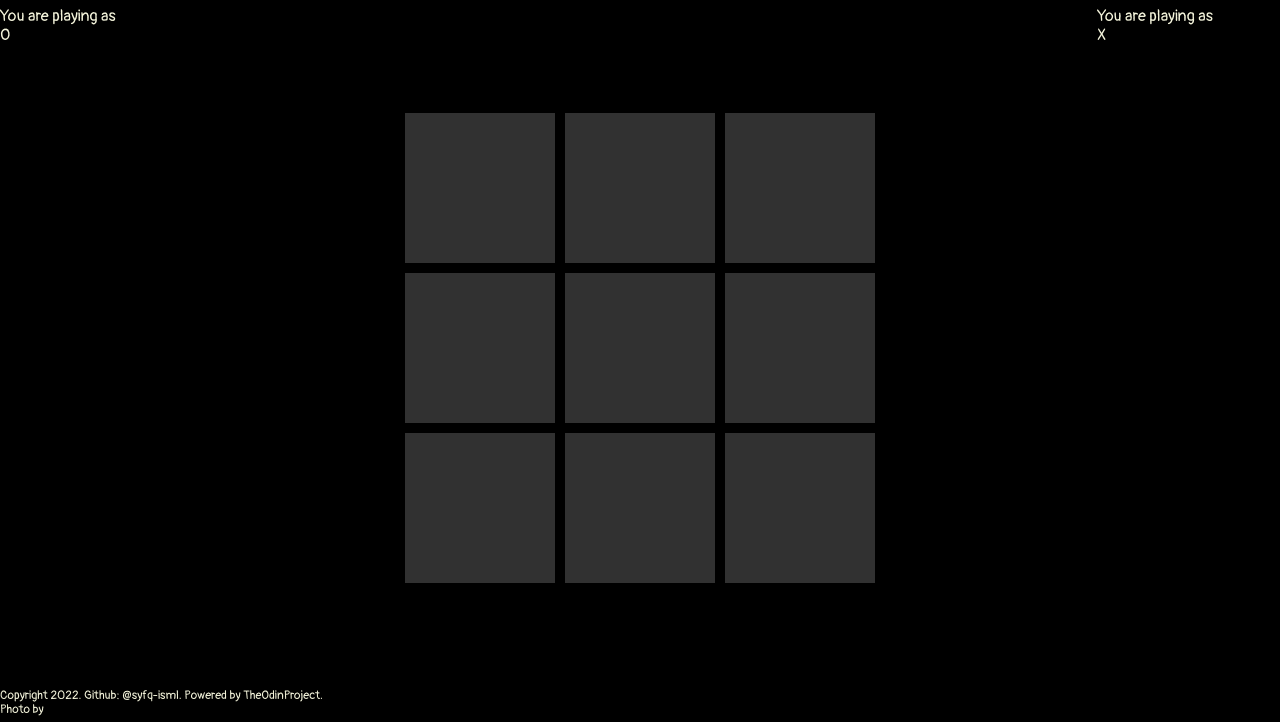
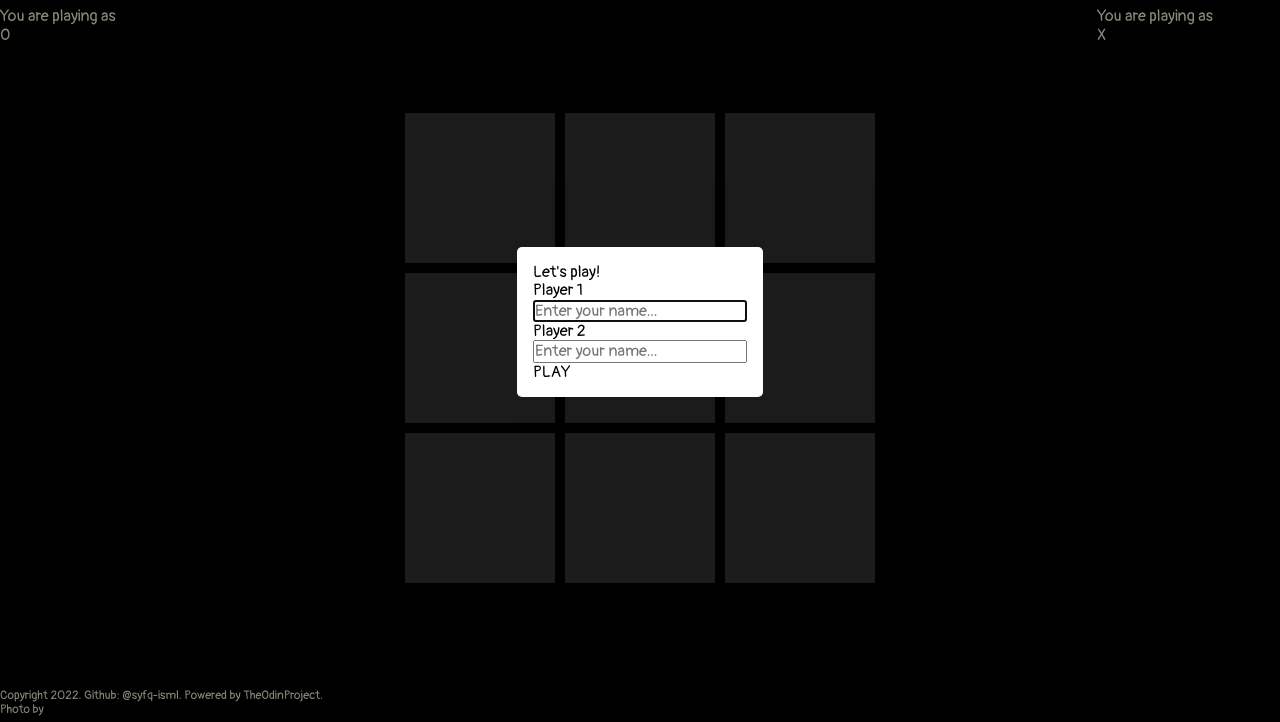
Before and after one commit to syfq-isml/odin-tictactoe, a plain HTML site: page index.html in a window 1280 px wide. Shown: the part 78-800 px from the top of the page. Drawn offline with Linux system fonts and the light colour scheme.

Commit message:
add styling to start screen modal

```diff
--- a/index.html
+++ b/index.html
@@ -43,7 +43,13 @@
 
             <dialog class="start-screen">
                 <p>Let's play!</p>
-                <button type="button">PLAY</button>
+                <form id="playerInfo" action="dialog">
+                    <label for="player1-name">Player 1</label>
+                    <input type="text" id="player1-name" placeholder="Enter your name...">
+                    <label for="player2-name">Player 2</label>
+                    <input type="text" placeholder="Enter your name...">
+                </form>
+                <button type="button" form="playerInfo">PLAY</button>
             </dialog>
             <dialog class="win-screen">
                 <p>You win!</p>
--- a/script.js
+++ b/script.js
@@ -1,3 +1,8 @@
+const startScreen = document.querySelector('.start-screen');
+startScreen.showModal();
+
+
+
 
 const playerFactory = function(mark) {
 
@@ -47,17 +52,65 @@ const gameBoard = (function() {
 
     };
 
-
+    return { array, currentPlayer };
 
 })();
 
+let arai = [ [1,2,3], [3,4,5], [6,7,8]];
 
+console.log(arai[0]);
+console.log(arai[1][0]);
 
 
 const game = (function() {
 
     //check win
+        // check array of gameboard
+        // if index of 'x' is at 0,1,2, its a win
+        // let xIndex =[];
 
+
+        // array.forEach((mark, index) => {
+
+        //     if (array[index] === mark) {
+
+        //     if (xIndex.includes(`${index}`) continue;
+        //     xIndex.push('${index}');
+        //     }};
+
+        //     we sort
+
+
+        //     xIndex.sort()
+        //     let counter;
+        //     sortedXIndex.forEach((item, index)=>
+
+        //         for (let i = 0; i < winning.length; i++) {
+        //             for (let j = 0; j < 3; j++) {
+        //                 if (sortedXIndex[index] === winning[0][0]) {
+        //                 counter++
+        //             } else { continue; }
+
+        //             if (counter === 3) break;
+        //             }
+
+        //             }
+
+
+        //     )
+        //     }
+        //     if yes 3 times then its a win
+
+
+        //         if yes then is
+
+
+
+
+                //map index into another array
+
+
+    let winningIndexArray = []
 
 
 })();
--- a/style.css
+++ b/style.css
@@ -6,7 +6,7 @@ body {
     color: beige;
 }
 
-* {
+*:not(dialog){
     margin: 0;
     padding: 0;
 }
@@ -70,3 +70,30 @@ main {
 footer {
 font-size: 0.75rem;
 }
+
+
+/* --- MODALS --- */
+
+.start-screen {
+    border:0;
+    border-radius: 5px;
+
+    display: flex;
+    flex-direction: column;
+}
+
+dialog::backdrop {
+    background-color: rgba(0, 0, 0, 0.438);
+}
+
+form {
+    display: flex;
+    flex-direction: column;
+}
+
+.start-screen button {
+    background-color: transparent;
+    border: 0;
+    cursor: pointer;
+    width: fit-content;
+}
```
